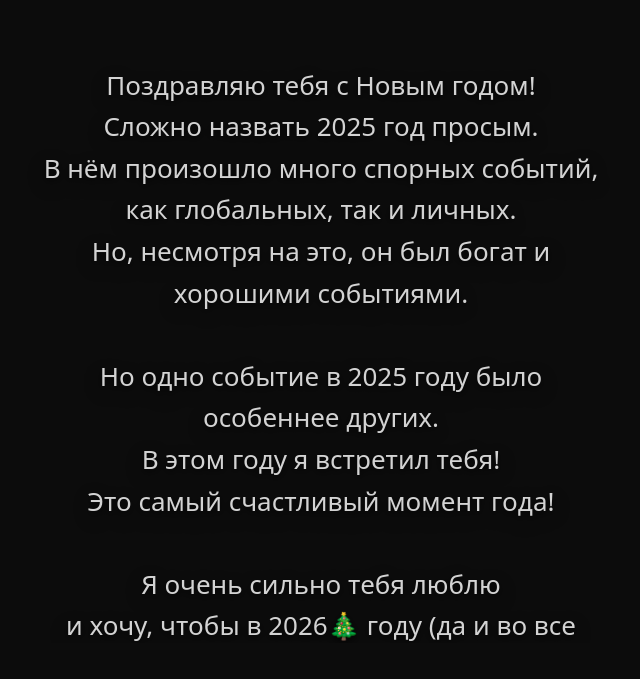
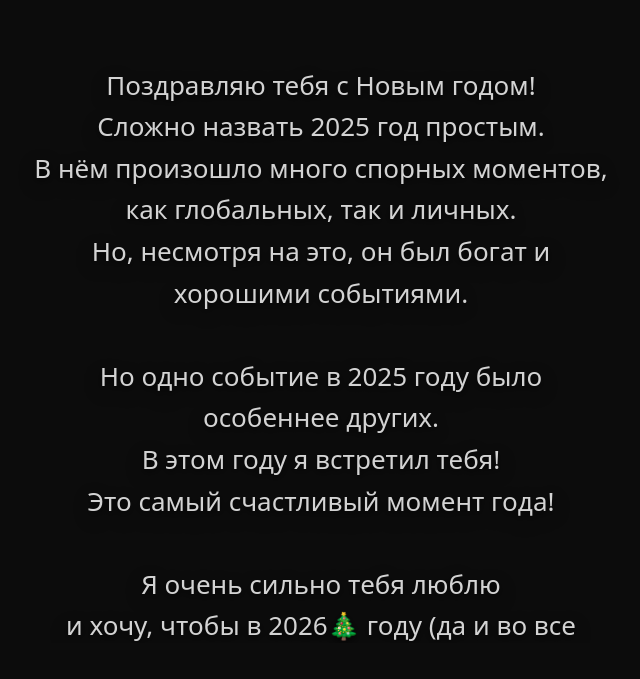
Before and after one commit to HunterGGG/new_year2026, a plain HTML site: page index.html in a window 1280 px wide. Shown: the part 10477-11156 px from the top of the page, without its empty margins (319-959 px from the left). Drawn offline with Linux system fonts and the light colour scheme.

Commit message:
Update index.html

```diff
--- a/index.html
+++ b/index.html
@@ -314,8 +314,8 @@ section {
   user-select: none; /* Стандартный синтаксис */
 ">
       Поздравляю тебя с Новым годом!
-      Сложно назвать 2025 год просым.
-      В нём произошло много спорных событий, как глобальных, так и личных.
+      Сложно назвать 2025 год простым.
+      В нём произошло много спорных моментов, как глобальных, так и личных.
       Но, несмотря на это, он был богат и хорошими событиями.
 
       Но одно событие в 2025 году было особеннее других.
```
